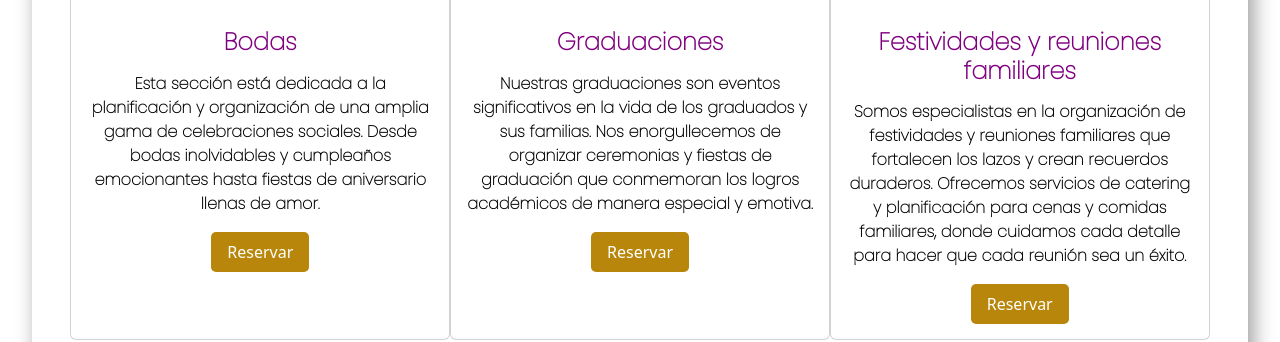
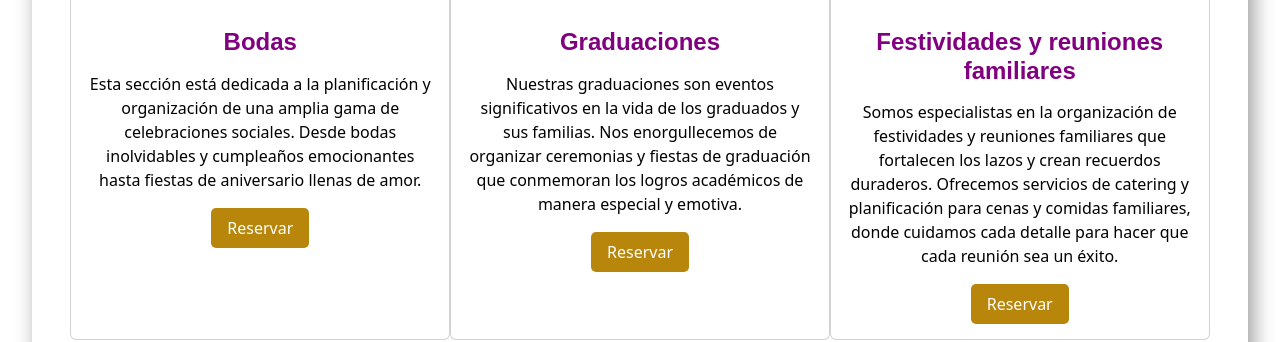
Before and after one commit to Ing-Matos/Proyect-IngSoft, a plain HTML site: page index.html in a window 1280 px wide. Shown: the part 1337-1679 px from the top of the page. Drawn offline with Linux system fonts and the light colour scheme.

Commit message:
Revert "Agregando Poppins en el card descripcion (#8)" (#10)
This reverts commit a5dd5c36b187693dc42cd11d661e143c83f50af0.

```diff
--- a/CSS/style.css
+++ b/CSS/style.css
@@ -1,5 +1,4 @@
 /* Estilos generales */
-@import url('https://fonts.googleapis.com/css2?family=Poppins:ital,wght@0,100;1,100&display=swap');
 body {
     font-family: Arial, sans-serif;
     margin: 0;
@@ -62,8 +61,6 @@ body {
 .card .descripcion p{
     line-height: 1.5;
     color: #000000;
-    font-family: 'Poppins', sans-serif;
-    font-weight: bold;
 
 
 }
@@ -72,7 +69,7 @@ body {
     margin-bottom: 15px;
     color: purple;
     font-size: x-large;
-    font-family: 'Poppins', sans-serif;
+    font-family: Arial, sans-serif;
     font-weight: bold;
 
 }
```
